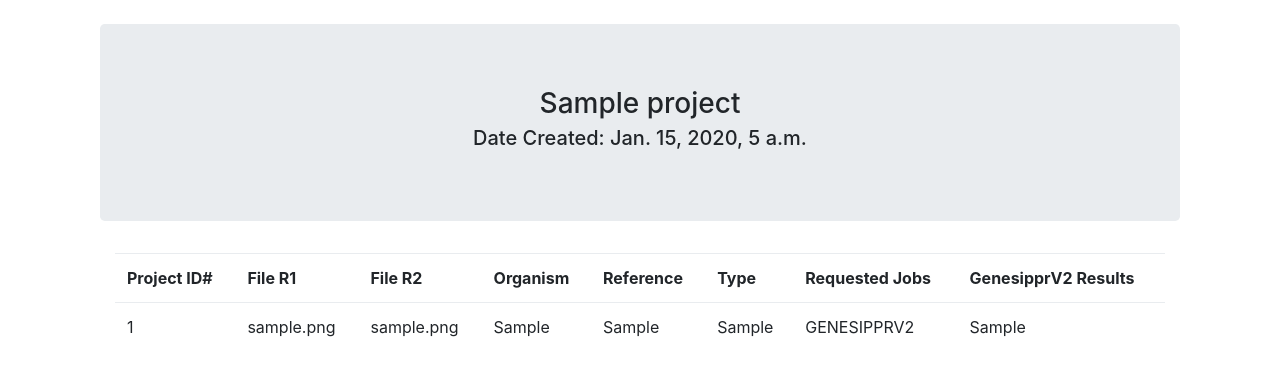
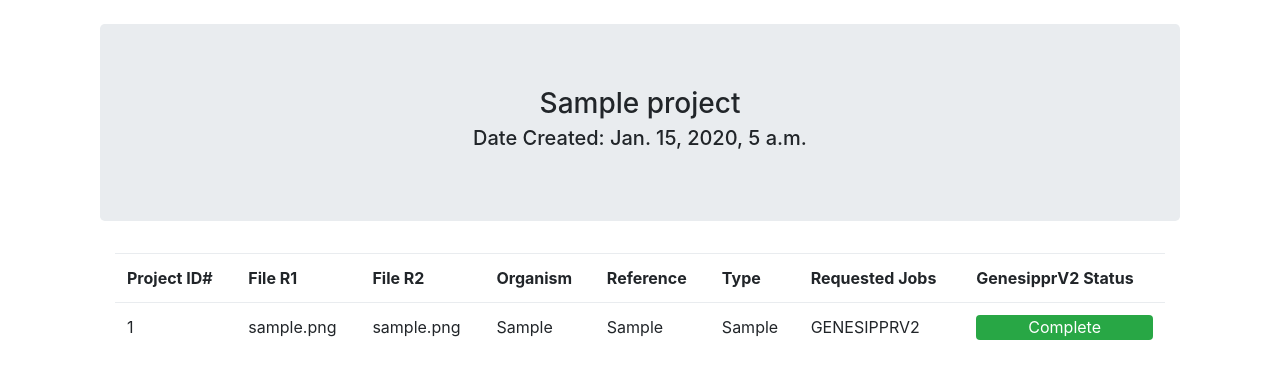
Before and after one commit to lowandrew/olc_webportalv2, a Django app: page /projects/project/1/ in a window 1280 px wide. Shown: the part 56-435 px from the top of the page. Run offline with Django 3.2, Linux system fonts and the light colour scheme; tables that the repository leaves empty hold one stand-in row (values such as "Sample post"); parts of the project's set-up code (start-up, migrations or seed data) failed here and were passed over; some libraries are stand-ins or nearby versions.

Commit message:
Live updates to GeneSipprV2 progress

```diff
--- a/olc_webportalv2/jobs/views.py
+++ b/olc_webportalv2/jobs/views.py
@@ -1,5 +1,4 @@
 from django.shortcuts import render
-from .tasks import run_genesippr
 
 
 # Create your views here.
--- a/olc_webportalv2/projects/models.py
+++ b/olc_webportalv2/projects/models.py
@@ -27,8 +27,8 @@ class Project(models.Model):
                                  blank=True)
     type = models.CharField(max_length=128,
                             blank=True)
-    genesippr_results = models.CharField(max_length=128,
-                                         blank=True)
+    genesippr_status = models.CharField(max_length=128,
+                                         default="Unprocessed")
     requested_jobs = MultiSelectField(choices=JOB_CHOICES)
 
     def filename_r1(self):
--- a/olc_webportalv2/projects/urls.py
+++ b/olc_webportalv2/projects/urls.py
@@ -3,5 +3,6 @@ from . import views
 
 urlpatterns = [
     url(r'^$', views.projects, name='projects'),
-    url(r'^project/(?P<project_id>\d+)/$', views.project_detail, name="project_detail")
+    url(r'^project/(?P<project_id>\d+)/$', views.project_detail, name="project_detail"),
+    url(r'^project/(?P<project_id>\d+)/project_table$', views.project_table, name="project_table"),
 ]
--- a/olc_webportalv2/projects/views.py
+++ b/olc_webportalv2/projects/views.py
@@ -1,12 +1,14 @@
+import os
+
+from django.core.exceptions import ValidationError
+from django.http import Http404
 from django.shortcuts import render, redirect
-from django.http import Http404
+from django_tables2 import RequestConfig
+
+from . import tasks
+from .forms import ProjectForm
 from .models import Project
-from django.core.exceptions import ValidationError
-from .forms import ProjectForm
 from .table import ProjectTable
-from django_tables2 import RequestConfig
-from ..jobs import tasks
-import os
 
 
 def projects(request):
@@ -14,8 +16,8 @@ def projects(request):
     form = ProjectForm(request.POST, request.FILES)
 
     # Configure the table
-    project_table = ProjectTable(Project.objects.all())
-    RequestConfig(request).configure(project_table)
+    # project_table = ProjectTable(Project.objects.all())
+    # RequestConfig(request).configure(project_table)
 
     # Create new project
     if request.method == 'POST':
@@ -34,14 +36,17 @@ def projects(request):
             # Debug
             print('PK: {}, User: {}'.format(new_entry.pk, new_entry.user))
             print('File 1: {}\nFile 2: {}'.format(new_entry.file_R1, new_entry.file_R2))
-            print('Requested jobs: {}'.format(new_entry.requested_jobs))
+            print('Requested jobs: {} for project {}\n'.format(new_entry.requested_jobs, new_entry.pk))
 
             # Check jobs
             if 'genesipprv2' in new_entry.requested_jobs:
-                print('Requested GenesipprV2 job on project {}'.format(new_entry.pk))
                 file_path = os.path.dirname(str(new_entry.file_R1))
-                print("File path: " + file_path)
-                tasks.run_genesippr.now(file_path)
+
+                # Update model status for the detail.html page
+                Project.objects.filter(pk=new_entry.pk).update(genesippr_status="Processing...")
+
+                # Queue up the genesippr job
+                tasks.run_genesippr(file_path, new_entry.pk)
 
             return redirect('project/{}'.format(new_entry.pk))
         else:
@@ -53,7 +58,7 @@ def projects(request):
                                                       'form': form,
                                                       'project_id': Project.pk,
                                                       'user': request.user,
-                                                      'project_table': project_table
+                                                      # 'project_table': project_table
                                                       }
                   )
 
@@ -65,3 +70,14 @@ def project_detail(request, project_id):
         raise Http404("Project ID {} does not exist.".format(project_id))
 
     return render(request, 'projects/detail.html', {'project_id': project_id})
+
+
+def project_table(request, project_id):
+    # Configure the table
+    project_id = Project.objects.get(pk=project_id)
+    project_table = ProjectTable(Project.objects.all())
+    RequestConfig(request).configure(project_table)
+
+    return render(request, 'projects/project_table.html', {'project_table': project_table,
+                                                           'project_id': project_id,
+                                                           })
--- a/olc_webportalv2/templates/base.html
+++ b/olc_webportalv2/templates/base.html
@@ -122,6 +122,7 @@
 
       <!-- Your stuff: Third-party javascript libraries go here -->
       <script type="text/javascript" charset="utf8" src="//cdn.datatables.net/1.10.16/js/jquery.dataTables.js"></script>
+      <script src="https://code.jquery.com/jquery-3.2.1.min.js" integrity="sha256-hwg4gsxgFZhOsEEamdOYGBf13FyQuiTwlAQgxVSNgt4=" crossorigin="anonymous"></script>
 
       <!-- place project specific Javascript in this file -->
 
--- a/olc_webportalv2/templates/projects/detail.html
+++ b/olc_webportalv2/templates/projects/detail.html
@@ -8,32 +8,18 @@
             <h5> Date Created: {{ project_id.date }}</h5>
         </div>
 
-        <div class="container">
-
-            <table class="table table-hover">
-                <tr>
-                    <th>Project ID#</th>
-                    <th>File R1</th>
-                    <th>File R2</th>
-                    <th>Organism</th>
-                    <th>Reference</th>
-                    <th>Type</th>
-                    <th>Requested Jobs</th>
-                    <th>GenesipprV2 Results</th>
-                </tr>
-
-                <tr>
-                    <td> {{ project_id.pk }}</td>
-                    <td> {{ project_id.filename_r1 }}</td>
-                    <td> {{ project_id.filename_r2 }}</td>
-                    <td> {{ project_id.organism }}</td>
-                    <td> {{ project_id.reference }}</td>
-                    <td> {{ project_id.type }}</td>
-                    <td> {{ project_id.requested_jobs }}</td>
-                    <td> {{ project_id.genesippr_results }}</td>
-                </tr>
-            </table>
-
+        <div id="project-table">
+            {% include 'projects/project_table.html' %}
         </div>
     </div>
+
+{#    Script to reload the project table periodically #}
+    <script type="text/javascript">
+        setInterval(function() {
+            jQuery(document).ready(function(){
+                jQuery("#project-table").load("project_table");
+            });
+        }, 5000); // This reloads the <div> every 5 seconds.
+    </script>
+
 {% endblock content %}
--- /dev/null
+++ b/olc_webportalv2/templates/projects/project_table.html
@@ -0,0 +1,42 @@
+{% block content %}
+    <div class="container">
+        <table class="table table-hover">
+            <tr>
+                <th>Project ID#</th>
+                <th>File R1</th>
+                <th>File R2</th>
+                <th>Organism</th>
+                <th>Reference</th>
+                <th>Type</th>
+                <th>Requested Jobs</th>
+                <th>GenesipprV2 Status</th>
+            </tr>
+            <tr>
+                <td> {{ project_id.pk }}</td>
+                <td> {{ project_id.filename_r1 }}</td>
+                <td> {{ project_id.filename_r2 }}</td>
+                <td> {{ project_id.organism }}</td>
+                <td> {{ project_id.reference }}</td>
+                <td> {{ project_id.type }}</td>
+                <td> {{ project_id.requested_jobs }}</td>
+                <td> {% if project_id.genesippr_status == 'Processing...' %}
+                    <div class="progress">
+                      <div class="progress-bar progress-bar-striped progress-bar-animated bg-warning" role="progressbar" style="width: 100%; height: 25px; font-size: medium; line-height: 25px" aria-valuenow="75" aria-valuemin="0" aria-valuemax="100">
+                          {{ project_id.genesippr_status }}
+                      </div>
+                    </div>
+
+                     {% elif project_id.genesippr_status == 'Complete' %}
+                    <div class="progress">
+                        <div class="progress-bar bg-success" role="progressbar" style="width: 100%; height: 25px; font-size: medium; line-height: 25px" aria-valuenow="25" aria-valuemin="0" aria-valuemax="100">
+                            {{ project_id.genesippr_status }}
+                        </div>
+                    </div>
+
+                     {% endif %}
+
+                </td>
+            </tr>
+        </table>
+     </div>
+{% endblock content %}
```
Also changed, not shown: olc_webportalv2/jobs/tasks.py (deleted, +0 -28 lines), olc_webportalv2/projects/tasks.py (added, +39 -0 lines), olc_webportalv2/static/css/project.css (line endings or trailing spaces), 1 other file.
